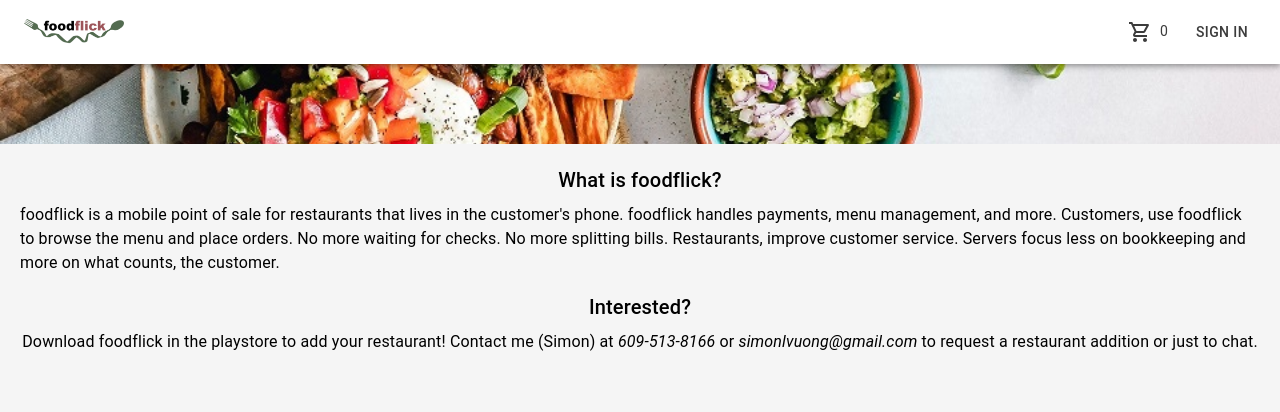
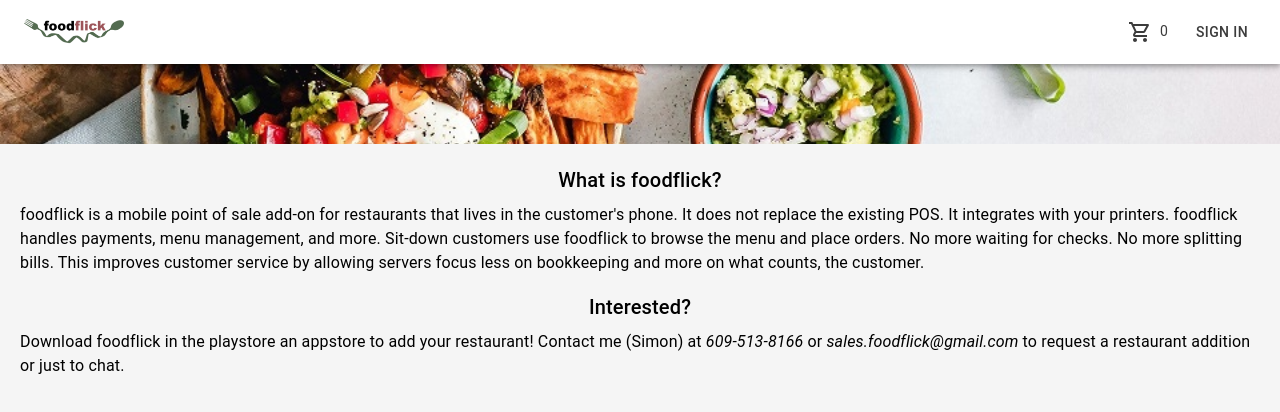
Before and after one commit to SimonVuong/foodflickserver, a React (Create React App) app in the folder client/: page /about in a window 1280 px wide. Shown: the top 412 px of the page. Built offline with nearby package versions, Linux system fonts and the light colour scheme; what jsrsasign, react-stripe-elements would draw is missing.

Commit message:
update about info

```diff
--- a/client/src/about/AboutPage.tsx
+++ b/client/src/about/AboutPage.tsx
@@ -30,16 +30,16 @@
           What is foodflick?
         </Typography>
         <Typography variant='body1' paragraph>
-          foodflick is a mobile point of sale for restaurants that lives in the customer's phone. foodflick handles
-          payments, menu management, and more. Customers, use foodflick to browse the menu and place orders. No more waiting for checks. No more splitting bills.
-          Restaurants, improve customer service. Servers focus less on bookkeeping and more on what counts, the customer.
+          foodflick is a mobile point of sale add-on for restaurants that lives in the customer's phone. It does not replace
+          the existing POS. It integrates with your printers. foodflick handles payments, menu management, and more. Sit-down customers use foodflick to browse the menu and place orders. No more waiting for checks. No more splitting bills.
+          This improves customer service by allowing servers focus less on bookkeeping and more on what counts, the customer.
         </Typography>
         <Typography variant='h6' gutterBottom>
           Interested?
         </Typography>
         <Typography variant='body1'>
-          Download foodflick in the playstore to add your restaurant! Contact me (Simon) at <i> 609-513-8166</i> or
-          <i> simonlvuong@gmail.com</i> to request a restaurant addition or just to chat.
+          Download foodflick in the playstore an appstore to add your restaurant! Contact me (Simon) at <i> 609-513-8166</i> or
+          <i> sales.foodflick@gmail.com</i> to request a restaurant addition or just to chat.
         </Typography>
       </div>
     </div>
```
